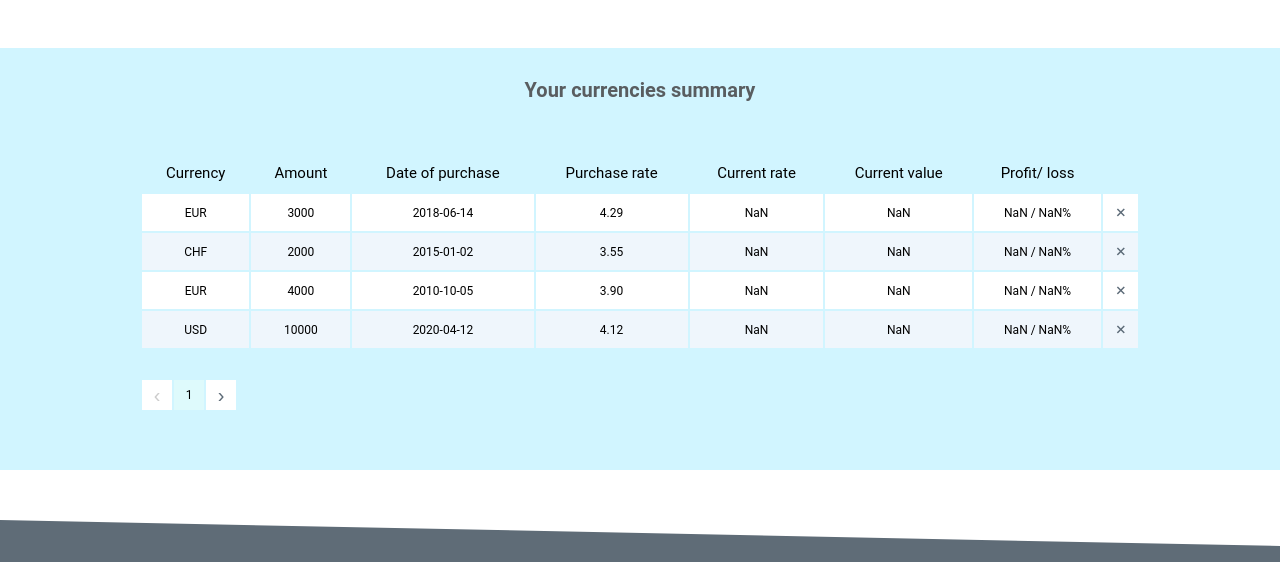
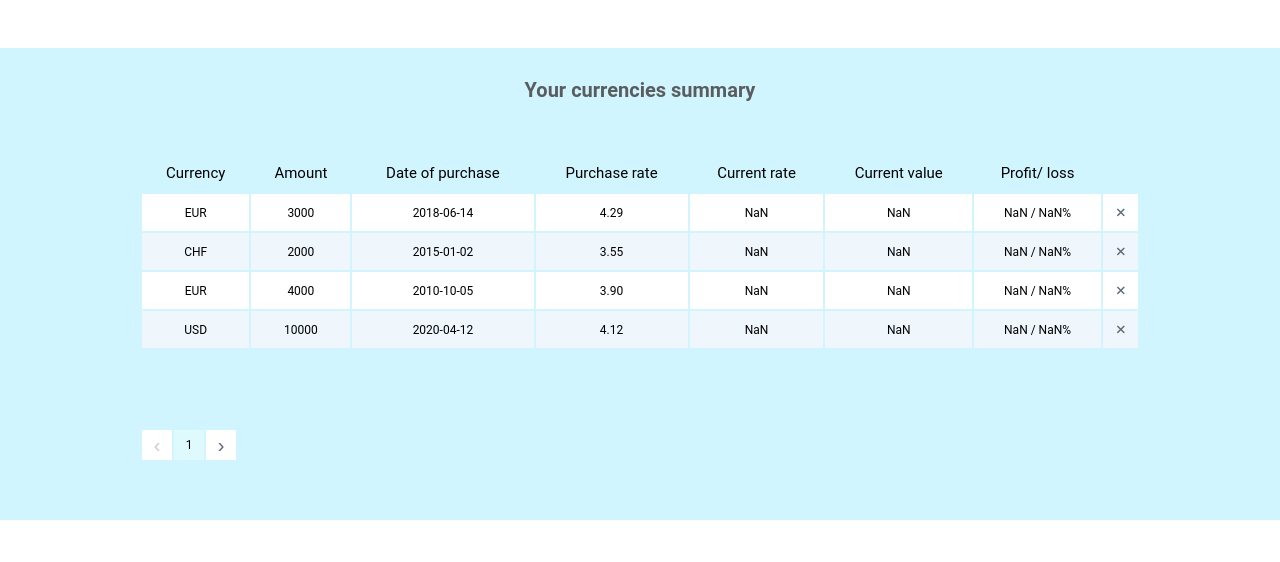
Before and after one commit to sadkowa/currency-wallet, a React (Create React App) app: page / in a window 1280 px wide. Shown: the part 263-825 px from the top of the page. Built offline with nearby package versions, Linux system fonts and the light colour scheme; no server answers.

Commit message:
Set style for Table- overflow

```diff
--- a/src/components/Table.js
+++ b/src/components/Table.js
@@ -13,7 +13,8 @@ import {
     StyledHeading,
     StyledMessage,
     StyledTable,
-    StyledMainCell
+    StyledMainCell,
+    StyledDiv
 } from './styledComponents/Table.styled'
 
 const Table = () => {
@@ -51,6 +52,7 @@ const Table = () => {
             <StyledTableSection $color={pickedColor}>
                 <StyledHeading>Your currencies summary</StyledHeading>
                 {purchasesList.length === 0 ? <StyledMessage>{noDataMessage}</StyledMessage> : (
+                    <StyledDiv>
                     <StyledTable>
                         <thead>
                             <tr>
@@ -68,6 +70,7 @@ const Table = () => {
                             />
                         </tbody>
                     </StyledTable>
+                    </StyledDiv>
                 )}
                 {purchasesList.length !== 0 && <ButtonsSection
                     page={page}
--- a/src/components/styledComponents/Table.styled.js
+++ b/src/components/styledComponents/Table.styled.js
@@ -6,6 +6,7 @@ const StyledTableSection = styled.section`
     gap: 20px;
     width: 100%;
     margin: 50px 0;
+    padding: 0 10px;
     min-height: 350px;
     background-color: ${({ theme, $color }) => theme.colorsBG.light[$color]};
 `
@@ -33,7 +34,10 @@ const StyledMessage = styled.p`
         font-size: ${({ theme }) => theme.fontSizes.large};
     }
 `
+const StyledDiv = styled.div`
+    overflow-x: auto;
 
+`
 const StyledTable = styled.table`
     width: 95%;
     margin: 0 auto;
@@ -42,12 +46,12 @@ const StyledTable = styled.table`
 
     @media ${({ theme }) => theme.media.tablet} {
         width: 80%;
-        /* padding-bottom: ${({ theme }) => theme.paddings.xlarge}; */
+        padding-bottom: ${({ theme }) => theme.paddings.xlarge};
     }
 
     @media ${({ theme }) => theme.media.desktop} {
         max-width: 1000px;
-        /* padding-bottom: ${({ theme }) => theme.paddings.xxlarge}; */
+        padding-bottom: ${({ theme }) => theme.paddings.xxlarge};
     }
 `
 
@@ -71,5 +75,6 @@ export {
     StyledHeading,
     StyledMessage,
     StyledTable,
-    StyledMainCell
+    StyledMainCell,
+    StyledDiv
 }
```
